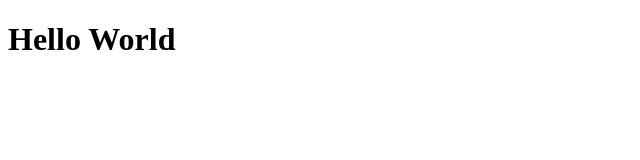
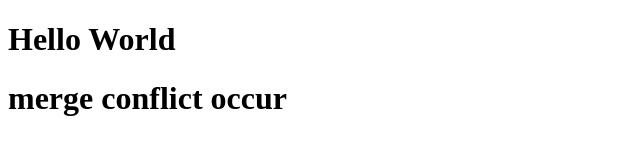
Before and after one commit to mohithpranav/git-cmds, a plain HTML site: page features/index.html in a window 1280 px wide. Shown: the whole page, without its empty margins (0-640 px from the left). Drawn offline with Linux system fonts and the light colour scheme; files whose address does not match are found by name.

Commit message:
merge_conflict_test

```diff
--- a/features/index.html
+++ b/features/index.html
@@ -8,6 +8,7 @@
   </head>
   <body>
     <h1>Hello World</h1>
+    <h1>merge conflict occur</h1>
     <script src="index.js"></script>
   </body>
 </html>
```
